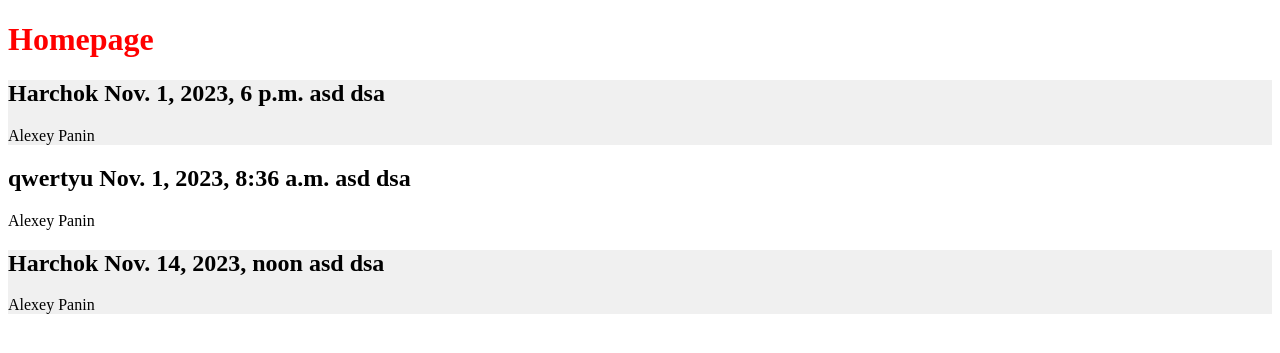
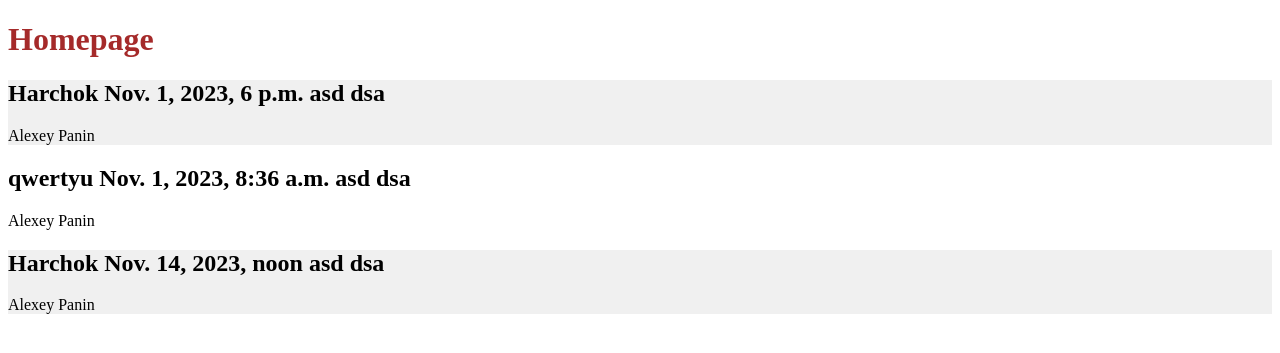
Before and after one commit to R1ARD/Kodolov, a Django app: page / in a window 1280 px wide. Shown: the top 353 px of the page. Run offline with Django 4.2, Linux system fonts and the light colour scheme; data comes from the database, SQL or seed files in the repository.

Commit message:
HomepageView

```diff
--- a/kod1/static/css/base.css
+++ b/kod1/static/css/base.css
@@ -2,5 +2,5 @@
     background: #f0f0f0;
 }
 h1 {
-    color: red;
+    color: brown;
 }
```
